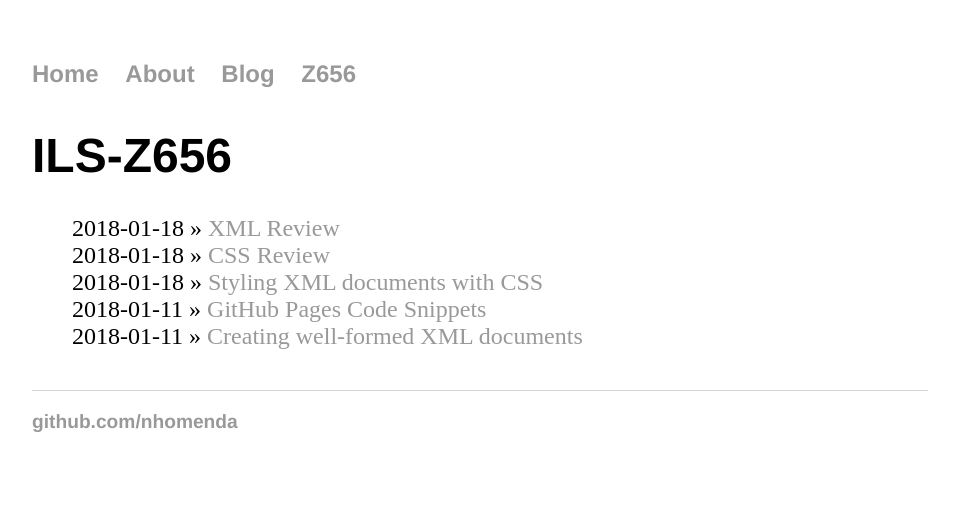
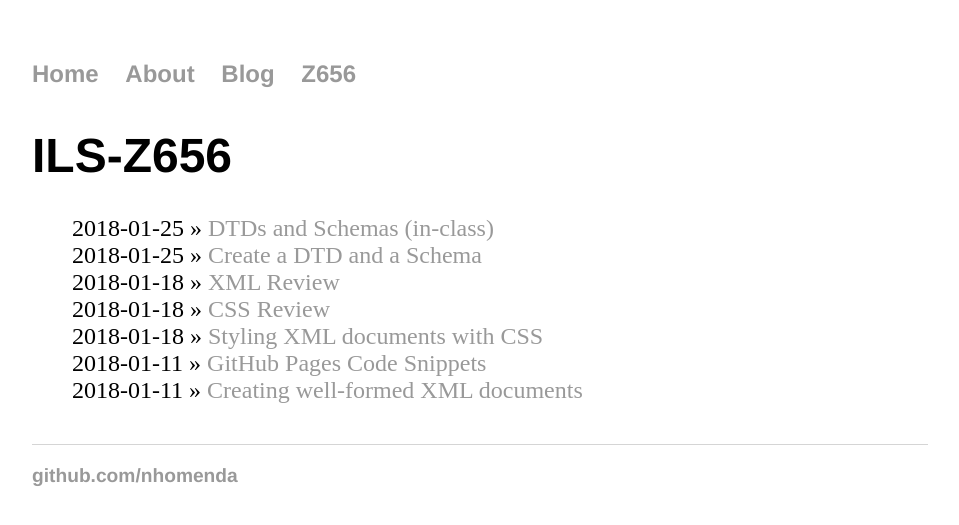
Before and after one commit to nhomenda/nhomenda.github.io, a Jekyll site: the page built from Z656/index.html, in a window 1280 px wide. Shown: the top 525 px of the page, without its empty margins (160-1119 px from the left). Built offline with Jekyll 4.4.1, drawn with Linux system fonts in a browser that asks for light colours.

Commit message:
Update index.html

```diff
--- a/Z656/index.html
+++ b/Z656/index.html
@@ -4,6 +4,8 @@ title: ILS-Z656
 ---
 	<h1>{{ page.title }}</h1>
 	<ul class="assignments">
+	    <li>2018-01-25 » <a href="/Z656/dtd-schema.html" title="DTDs and Schemas">DTDs and Schemas (in-class)</a></li>
+	    <li>2018-01-25 » <a href="/Z656/create-dtd-schema.html" title="Create a DTD and a Schema">Create a DTD and a Schema</a></li>
 	    <li>2018-01-18 » <a href="/Z656/XMLreview.html" title="XML Review">XML Review</a></li>
 	    <li>2018-01-18 » <a href="/Z656/petrockrescue.html" title="CSS Review">CSS Review</a></li>
 	    <li>2018-01-18 » <a href="/Z656/xmlcss.html" title="Styling XML documents with CSS">Styling XML documents with CSS</a></li>
```
